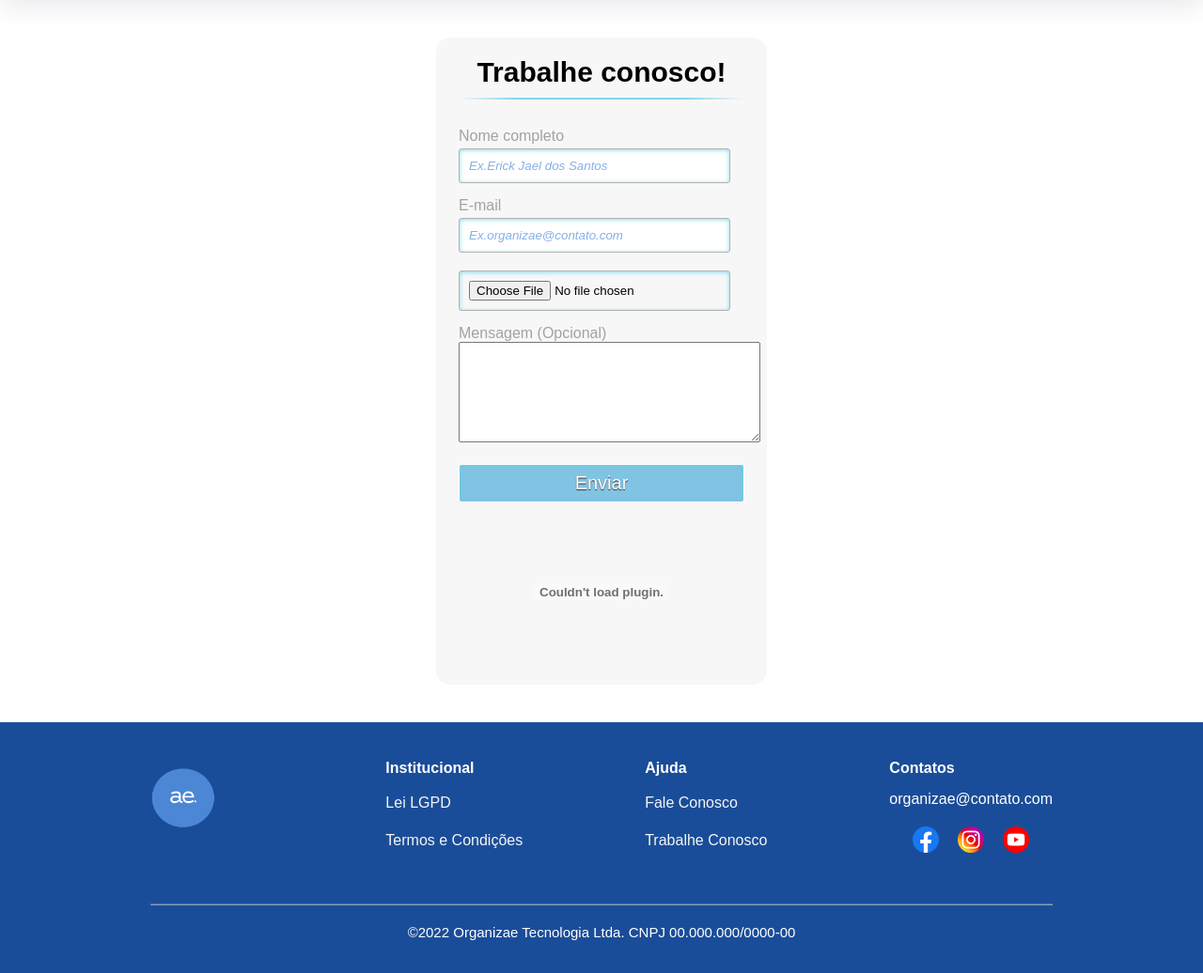
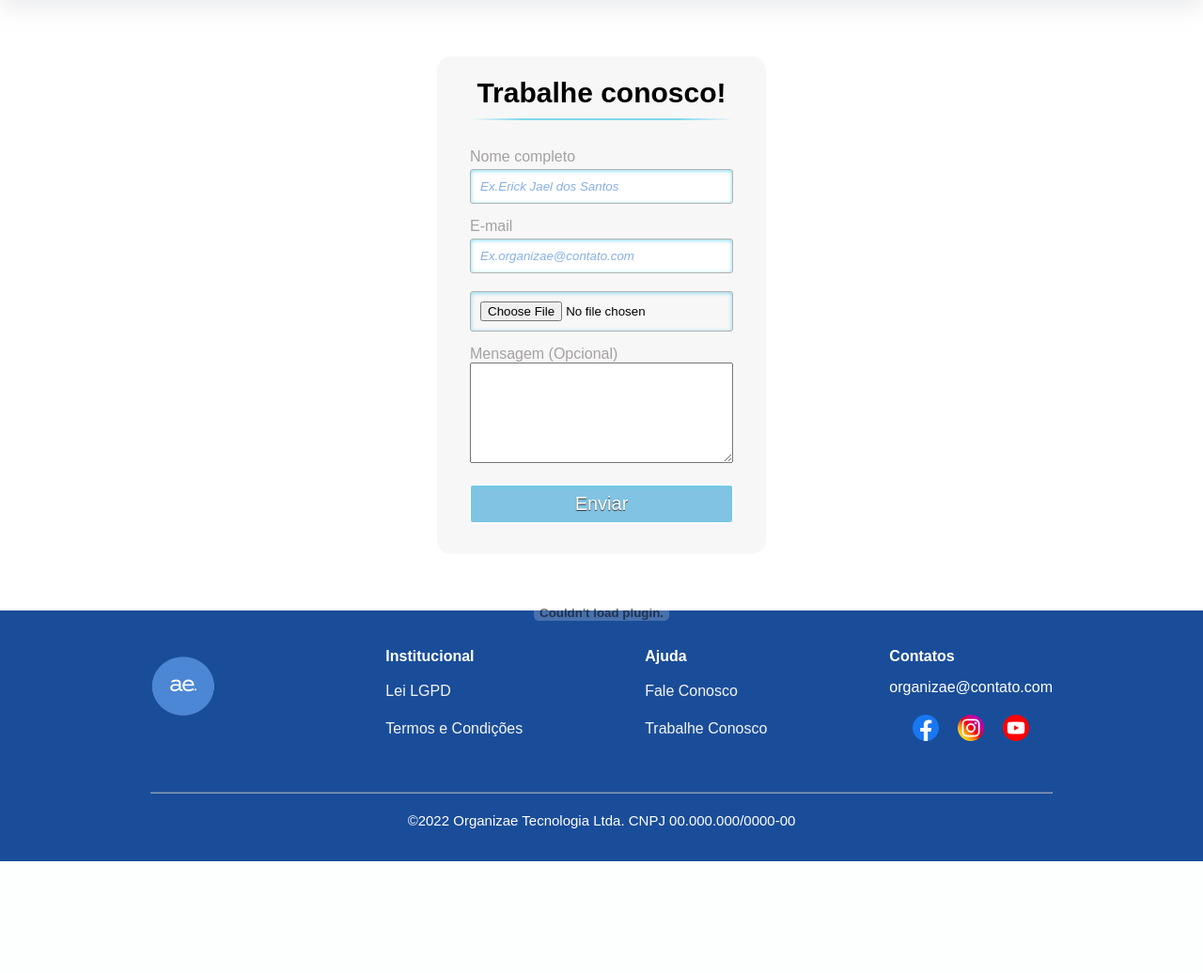
Before and after one commit to CaioAlves10/Organizae, a PHP site: page /pages/trabalheConosco.html in a window 1280 px wide. Shown: the part 84-1120 px from the top of the page at 94% size. After the commit the page ends 1001 px from the top, so only its background shows below. Run offline with PHP 8.4, Linux system fonts and the light colour scheme.

Commit message:
correção dos forms

```diff
--- a/pages/faleConosco.html
+++ b/pages/faleConosco.html
@@ -54,9 +54,9 @@
                 <p class="textarea">
                     <label for="mensagem_faleconosco">Mensagem</label>
                     <br>
-                    <textarea style="width: 250px; height: 91px;" for="mensagem_faleconosco " type="text" name="mensagem_faleconosco" cols="38" rows="7"></textarea>
+                    <textarea for="mensagem_faleconosco " type="text" name="mensagem_faleconosco" cols="38" rows="7"></textarea>
                 </p>
-                <p>
+                <p class="enviar">
                     <input type="submit" value="Enviar">
                 </p>
             </form>
--- a/pages/trabalheConosco.html
+++ b/pages/trabalheConosco.html
@@ -35,7 +35,7 @@
             </div>
         </nav>
     </header>
-    <br><br>
+
     <div class="forma">
         <!--FORMULÁRIO DO TRABALHE CONOSCO-->
         <div id="trabalheconosco">
@@ -71,7 +71,7 @@
             </form>
         </div>
     </div>
-    <br><br>
+
     <footer>
         <section id="footerContainer">
             <section id="footerSection">
--- a/styles/trabalheConosco.css
+++ b/styles/trabalheConosco.css
@@ -25,9 +25,9 @@ a.links {
 }
 
 .forma {
-    width: 400px;
-    min-height: 360px;
-    margin: auto;
+    width: 350px;
+    height: 530px;
+    margin: 60px auto;
 }
 
 h1 {
@@ -64,6 +64,7 @@ h3 {
 
 p {
     margin-bottom: 15px;
+    width: auto;
 
 }
 
@@ -96,7 +97,7 @@ input {
 
 /*estilo dos input,  menos o checkbox */
 input:not([type="checkbox"]) {
-    width: 95%;
+    width:100%;
     margin-top: 4px;
     padding: 10px;
     border: 1px solid #b2b2b2;
@@ -136,26 +137,38 @@ input[type="submit"] {
 }
 
 #trabalheconosco {
-    top: 0px;
-    width: 88%;
-    padding: 18px 6% 20px 6%;
-    margin: auto;
+    width: 100%;
+    height: 100%;
+    padding: 20px 10% 25px;
     background: #f7f7f7;
-    border: 1px solid rgba(#81C3E2);
-
     -webkit-box-shado: 5px;
     border-radius: 15px;
 }
 
-@media (max-width: 420px) {
+.textarea textarea {
+    width: 100%;
+}
+
+@media (max-width: 419px) {
     .forma {
-        width: 100%;
+        width: 300px;
+        height: 520px;
+        margin: 60px auto;
     }
 
-    .textarea textarea {
-        width: 235px;
-    }
     h1{
         font-size: 26px;
     }
 }
+
+@media (max-width: 348px) {
+    .forma {
+        width: 270px;
+        height: 515px;
+        margin: 60px auto;
+    }
+
+    h1{
+        font-size: 23px;
+    }
+}
```
Also changed, not shown: styles/faleConosco.css (+18 -6 lines).
